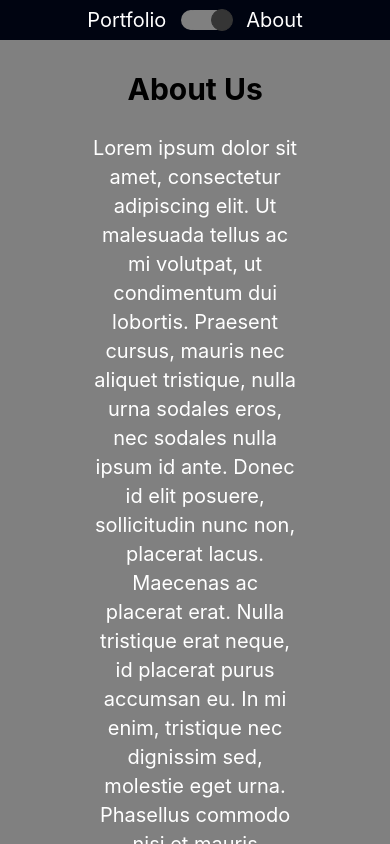
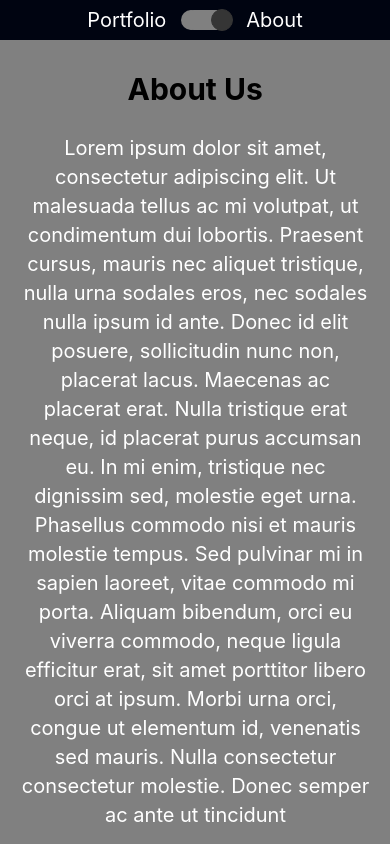
Before and after one commit to laurirannu/portfolio, a React (Create React App) app: page / in a window 390 px wide. Both pictures are taken after a click on the element 206 px from the left and 20 px from the top of the page. Shown: the top 844 px of the page. Built offline with nearby package versions, Linux system fonts and the light colour scheme.

Commit message:
about page phone responsiveness

```diff
--- a/src/About/About.css
+++ b/src/About/About.css
@@ -18,3 +18,10 @@
     grid-column: 2 / span 3;
     font-size: 150%;
 }
+
+@media only screen and (max-width: 600px) {
+    .content {
+        grid-row: span 2;
+        grid-column: 1 / span 5;
+    }
+}
```
